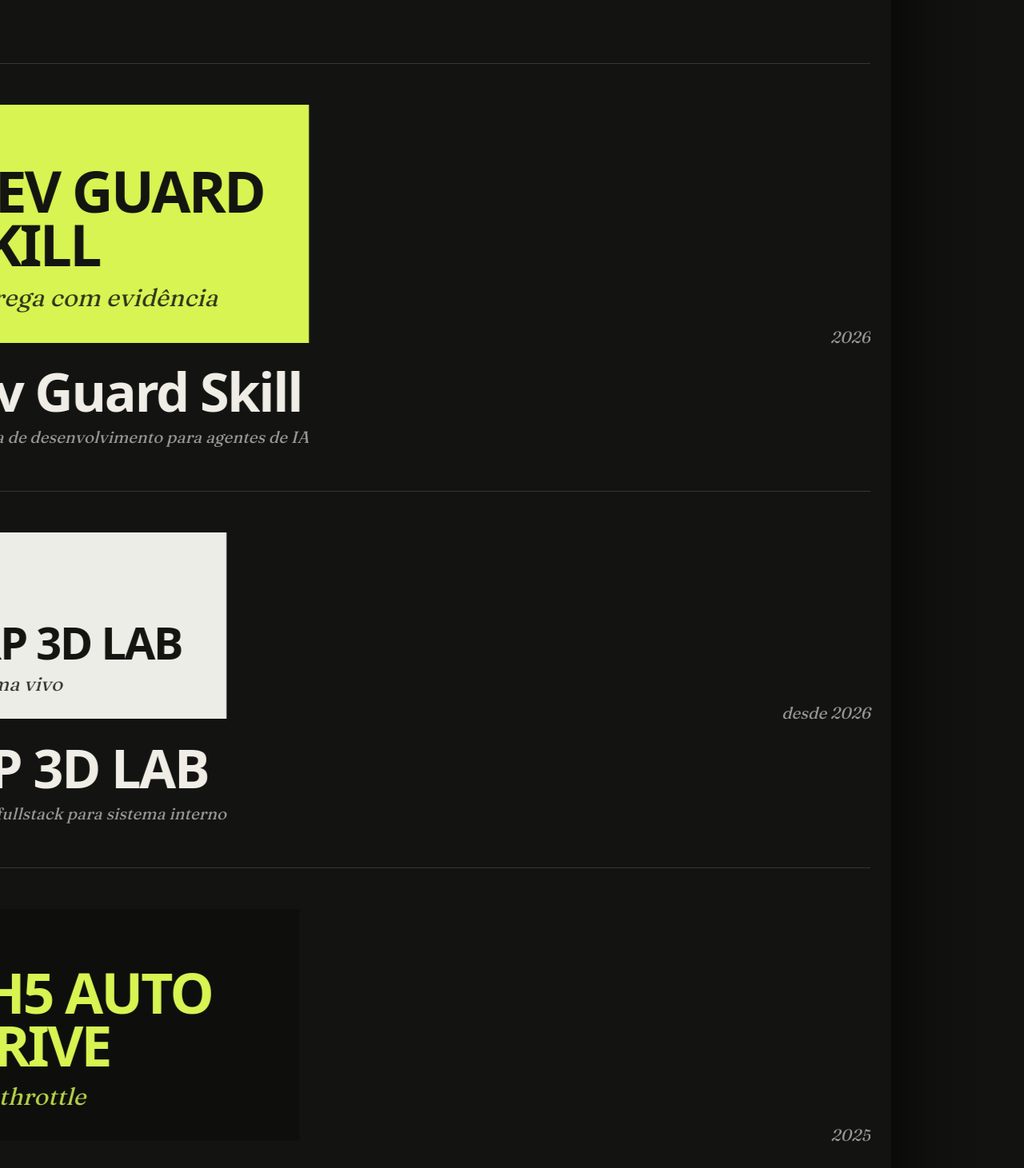
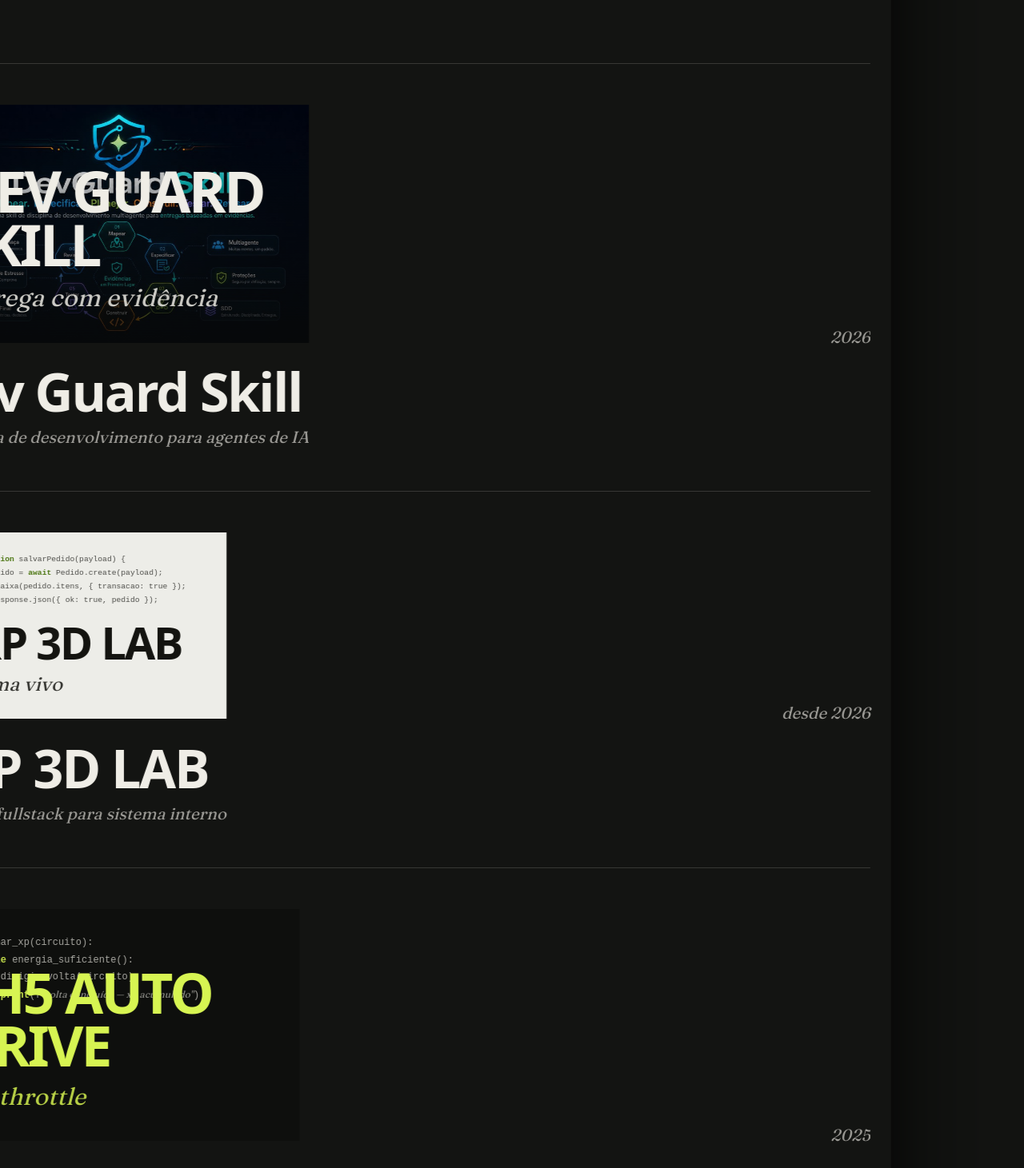
Before and after one commit to th1agx/Portifolio_ThiagoAntunes, a React (Vite) app: page / in a window 1280 px wide. Shown: the part 3161-4622 px from the top of the page at 80% size. Built offline with nearby package versions, Linux system fonts and the light colour scheme.

Commit message:
build: pôsteres imagem+codigo

```diff
--- a/src/components/ProjectPoster.tsx
+++ b/src/components/ProjectPoster.tsx
@@ -1,9 +1,48 @@
 import type { Project } from "../data/content";
 
+const KW_RE =
+  /\b(const|let|function|return|if|else|for|while|def|class|import|from|await|async|new|try|except|print)\b/g;
+const KW = new Set([
+  "const", "let", "function", "return", "if", "else", "for", "while",
+  "def", "class", "import", "from", "await", "async", "new", "try",
+  "except", "print",
+]);
+
+/** Uma linha de código com palavras-chave em lime e strings em serif. */
+function CodeLine({ line }: { line: string }) {
+  const parts = line.split(/("[^"]*"|'[^']*')/g).filter(Boolean);
+  return (
+    <code className="poster-code-line">
+      {parts.map((p, i) =>
+        p.startsWith('"') || p.startsWith("'") ? (
+          <span key={i} className="serif poster-code-str">
+            {p}
+          </span>
+        ) : (
+          <span key={i}>{highlight(p)}</span>
+        )
+      )}
+    </code>
+  );
+}
+
+function highlight(text: string) {
+  const pieces = text.split(KW_RE).filter(Boolean);
+  return pieces.map((p, i) =>
+    KW.has(p) ? (
+      <span key={i} className="poster-code-kw">
+        {p}
+      </span>
+    ) : (
+      <span key={i}>{p}</span>
+    )
+  );
+}
+
 /**
- * Pôster editorial: bloco de cor sólida + o nome do projeto em tipo
- * gigante + uma linha serif. No showcase usa `minimal` (só a linha
- * serif no topo) para não colidir com o overlay de texto.
+ * Pôster editorial do projeto: imagem do README quando existe,
+ * senão trecho de código real sobre a cor sólida — sempre com o
+ * nome gigante e a linha serif.
  */
 export function ProjectPoster({
   project,
@@ -16,9 +55,19 @@ export function ProjectPoster({
 }) {
   return (
     <div
-      className={`poster p-${project.variant} ${minimal ? "minimal" : ""} ${className ?? ""}`}
+      className={`poster p-${project.variant} ${minimal ? "minimal" : ""} ${project.image ? "has-img" : ""} ${className ?? ""}`}
       aria-hidden="true"
     >
+      {project.image && (
+        <img className="poster-img" src={project.image} alt="" loading="eager" draggable={false} />
+      )}
+      {project.code && (
+        <pre className="poster-code">
+          {project.code.map((line, i) => (
+            <CodeLine key={i} line={line} />
+          ))}
+        </pre>
+      )}
       <div className="poster-inner">
         <span className="poster-title">{project.title}</span>
         <span className="serif poster-line">{project.posterLine}</span>
--- a/src/data/content.ts
+++ b/src/data/content.ts
@@ -30,6 +30,10 @@ export interface Project {
   year: string;
   variant: "guard" | "erp" | "forza" | "secret";
   link?: string;
+  /** imagem real do projeto (em public/) */
+  image?: string;
+  /** trecho de código real — pôster de código */
+  code?: string[];
 }
 
 export interface Xp {
@@ -166,11 +170,19 @@ export const CONTENT: Record<Lang, Content> = {
         year: "2026",
         variant: "guard",
         link: "https://github.com/th1agx/devguard-skill",
+        image: "/work-devguard.jpg",
       },
       {
         id: "erp-3dlab",
         title: "ERP 3D LAB",
         subtitle: "features fullstack para sistema interno",
+        code: [
+          "async function salvarPedido(payload) {",
+          '  const pedido = await Pedido.create(payload);',
+          '  Estoque.baixa(pedido.itens, { transacao: true });',
+          '  return Response.json({ ok: true, pedido });',
+          "}",
+        ],
         posterLine: "sistema vivo",
         year: "desde 2026",
         variant: "erp",
@@ -183,11 +195,24 @@ export const CONTENT: Record<Lang, Content> = {
         year: "2025",
         variant: "forza",
         link: "https://github.com/th1agx/Python---Forza-Horizon-5-Auto-Drive-XP-Farm.",
+        code: [
+          "def farmar_xp(circuito):",
+          "    while energia_suficiente():",
+          "        dirigir_volta(circuito)",
+          '        print(f"volta concluída — xp acumulado")',
+        ],
       },
       {
         id: "numero-secreto",
         title: "Número Secreto",
         subtitle: "jogo interativo em JavaScript",
+        code: [
+          "function chute(valor) {",
+          "  if (valor === secreto) {",
+          '    return "acertou!";',
+          "  }",
+          "}",
+        ],
         posterLine: "adivinhe se puder",
         year: "2024",
         variant: "secret",
@@ -355,11 +380,19 @@ export const CONTENT: Record<Lang, Content> = {
         year: "2026",
         variant: "guard",
         link: "https://github.com/th1agx/devguard-skill",
+        image: "/work-devguard.jpg",
       },
       {
         id: "erp-3dlab",
         title: "ERP 3D LAB",
         subtitle: "fullstack features for an internal system",
+        code: [
+          "async function saveOrder(payload) {",
+          "  const order = await Order.create(payload);",
+          "  Stock.release(order.items, { transaction: true });",
+          '  return Response.json({ ok: true, order });',
+          "}",
+        ],
         posterLine: "a living system",
         year: "since 2026",
         variant: "erp",
@@ -372,11 +405,24 @@ export const CONTENT: Record<Lang, Content> = {
         year: "2025",
         variant: "forza",
         link: "https://github.com/th1agx/Python---Forza-Horizon-5-Auto-Drive-XP-Farm.",
+        code: [
+          "def farm_xp(track):",
+          "    while enough_energy():",
+          "        drive_lap(track)",
+          '        print(f"lap done — xp banked")',
+        ],
       },
       {
         id: "numero-secreto",
         title: "Secret Number",
         subtitle: "interactive JavaScript game",
+        code: [
+          "function guess(value) {",
+          "  if (value === secret) {",
+          '    return "got it!";',
+          "  }",
+          "}",
+        ],
         posterLine: "guess if you can",
         year: "2024",
         variant: "secret",
--- a/src/styles/global.css
+++ b/src/styles/global.css
@@ -948,9 +948,11 @@ html.menu-open .nav-burger .l2 {
   display: flex;
   flex-direction: column;
   gap: 1rem;
-  color: var(--ink-dark);
+  color: var(--ink-light);
   pointer-events: none;
   z-index: 2;
+  background: linear-gradient(to top, rgba(8, 9, 8, 0.88), rgba(8, 9, 8, 0));
+  padding: 5rem 0 0;
 }
 
 .showcase-overlay > .serif {
@@ -967,7 +969,7 @@ html.menu-open .nav-burger .l2 {
 
 .showcase-copy {
   max-width: 44rem;
-  color: rgba(20, 20, 16, 0.78);
+  color: rgba(239, 237, 230, 0.85);
   font-size: clamp(1rem, 1.5vw, 1.25rem);
   line-height: 1.5;
 }
@@ -993,8 +995,8 @@ html.menu-open .nav-burger .l2 {
 
 .showcase-link:hover {
   background: transparent;
-  color: var(--ink-dark);
-  box-shadow: inset 0 0 0 1.5px var(--ink-dark);
+  color: var(--ink-light);
+  box-shadow: inset 0 0 0 1.5px var(--ink-light);
 }
 
 /* --------------------------- experiência -------------------------- */
@@ -1537,3 +1539,76 @@ html.menu-open .nav-burger .l2 {
   color: var(--lime);
   will-change: transform;
 }
+
+/* pôster com imagem do projeto */
+.poster-img {
+  position: absolute;
+  inset: 0;
+  width: 100%;
+  height: 100%;
+  object-fit: cover;
+}
+
+.poster.p-guard {
+  background: #0e0f0d;
+}
+
+/* gradiente para o título respirar sobre a imagem */
+.poster.has-img .poster-inner {
+  background: linear-gradient(to top, rgba(8, 9, 8, 0.82), rgba(8, 9, 8, 0));
+  padding-top: 40%;
+  margin-top: auto;
+}
+
+.poster.has-img .poster-title,
+.poster.has-img .poster-line {
+  color: var(--ink-light);
+}
+
+/* pôster de código */
+.poster-code {
+  position: absolute;
+  top: 7cqw;
+  left: 7cqw;
+  right: 7cqw;
+  font-family: var(--font-sans);
+  font-size: 2.6cqw;
+  line-height: 1.75;
+  opacity: 0.92;
+}
+
+.poster-code-line {
+  display: block;
+  white-space: pre;
+}
+
+.poster-code-kw {
+  color: var(--lime);
+  font-weight: 600;
+}
+
+.poster-code-str {
+  opacity: 0.85;
+}
+
+.p-erp .poster-code,
+.p-secret .poster-code {
+  color: rgba(20, 20, 16, 0.8);
+}
+
+.p-erp .poster-code-kw,
+.p-secret .poster-code-kw {
+  color: #3f6d00;
+}
+
+.p-forza .poster-code {
+  color: rgba(239, 237, 230, 0.75);
+}
+
+.poster.minimal .poster-code {
+  display: none;
+}
+
+.poster.minimal .poster-img {
+  opacity: 0.9;
+}
```
Also changed, not shown: public/work-devguard.jpg (added).
